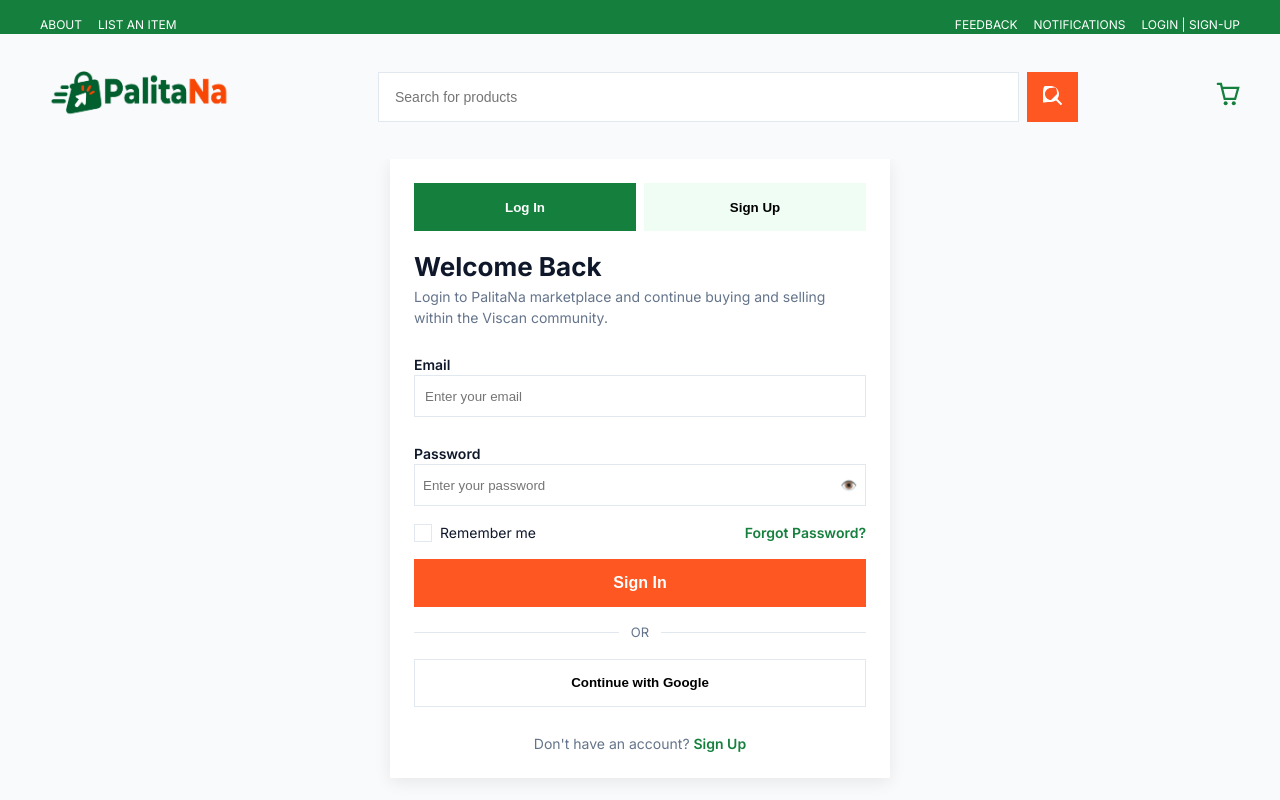
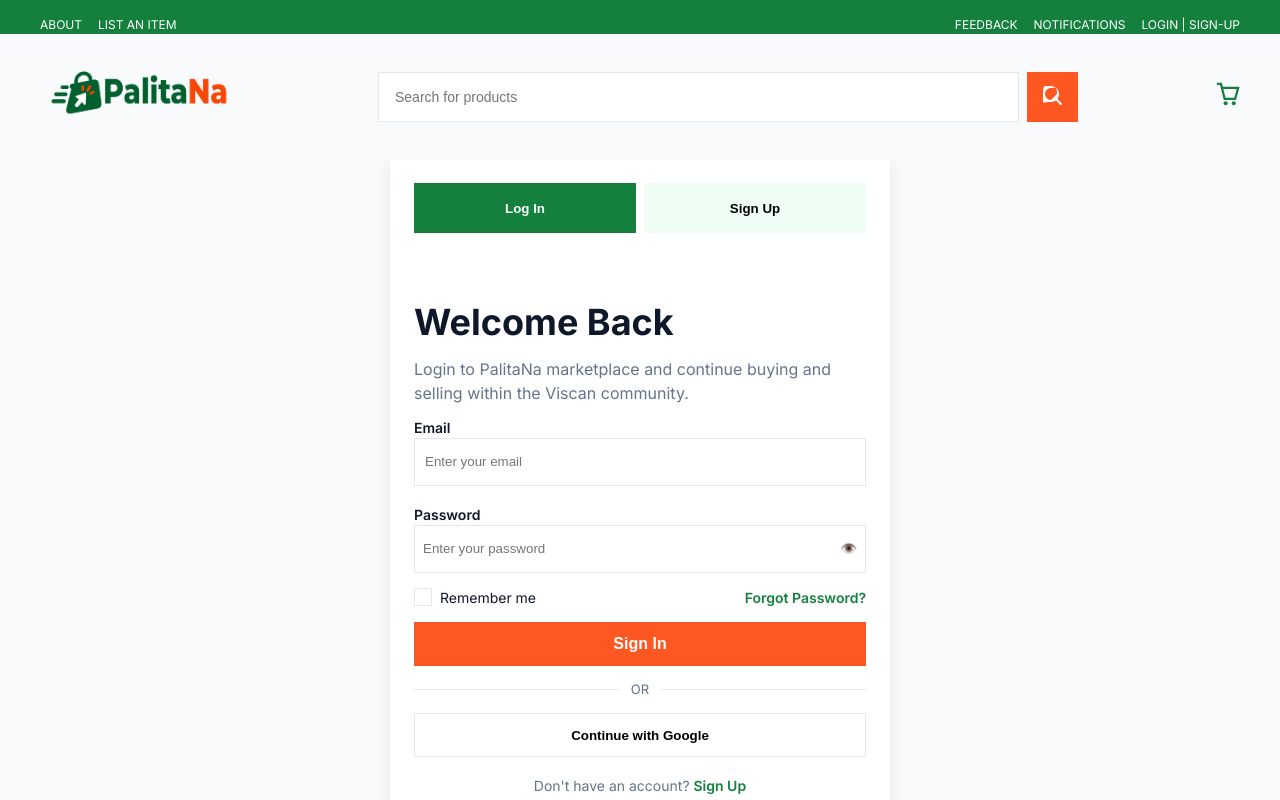
Before and after one commit to yei95474/PalitaNa-React, a React (Vite) app: page /login in a window 1280 px wide. Shown: the top 800 px of the page. Built offline with nearby package versions, Linux system fonts and the light colour scheme; no server answers.

Commit message:
style: equalize auth card height with mode-based spacing

```diff
--- a/src/App.css
+++ b/src/App.css
@@ -664,23 +664,22 @@
   padding: 24px;
   background-color: var(--color-card);
   width: 500px;
-  height: auto;
-
+  height: 715px;
   box-shadow: 0 4px 16px rgba(0, 0, 0, 0.08);
 
   form {
     display: flex;
     flex-direction: column;
-    gap: 16px;
+    gap: 5px;
     width: 100%;
-    padding-top: 16px;
+    margin-bottom: auto;
   }
 
   .auth-title {
     align-self: flex-start;
     font-size: 26px;
     color: var(--color-text-main);
-    padding-top: 16px;
+    margin-top: auto;
   }
 
   .auth-subtitle {
@@ -707,7 +706,7 @@
     padding: 10px 16px;
     cursor: pointer;
     flex: 1;
-    height: 48px;
+    height: 50px;
     font-weight: 600;
     transition: filter 0.2s;
 
@@ -725,7 +724,7 @@
 .form-group {
   label {
     display: flex;
-    padding-top: 10px;
+    padding-top: 4px;
     font-weight: 600;
     font-size: 14px;
   }
@@ -811,7 +810,7 @@
   font-weight: 700;
   font-size: 16px;
   padding: 12px 28px;
-  height: 48px;
+  height: 44px;
   cursor: pointer;
   transition: background-color 0.2s;
 
@@ -824,7 +823,7 @@
 .login-confirmation {
   color: var(--color-text-muted);
   align-self: center;
-  margin-top: 10px;
+  margin-top: 4px;
 
   a {
     color: var(--color-primary);
@@ -895,7 +894,7 @@
   align-items: center;
   justify-content: center;
   width: 100%;
-  height: 48px;
+  height: 44px;
   background-color: var(--color-card);
   border: 1px solid var(--color-border);
   font-weight: 600;
@@ -906,3 +905,45 @@
     background-color: var(--color-surface-tint);
   }
 }
+
+.signup-mode {
+  gap: 8px;
+
+  .form-group>input:not([type="checkbox"]),
+  .password-input-wrapper {
+    height: 32px;
+  }
+
+  .checkbox-group {
+    margin: 9px 0;
+  }
+
+  .auth-title {
+    padding-top: 12px;
+  }
+
+  form {
+    margin: auto;
+  }
+}
+
+.login-mode {
+  gap: 8px;
+
+  .auth-title {
+    font-size: 36px
+  }
+
+  .auth-subtitle {
+    font-size: 16px;
+  }
+
+  .form-group>input:not([type="checkbox"]),
+  .password-input-wrapper {
+    height: 48px;
+  }
+
+  form {
+    gap: 14px;
+  }
+}
--- a/src/pages/LoginPage.jsx
+++ b/src/pages/LoginPage.jsx
@@ -74,7 +74,7 @@ function LoginPage() {
 
     return (
         <main>
-            <section className="main-content-container login-page-container">
+            <section className={`main-content-container login-page-container ${isSignUp ? 'signup-mode' : 'login-mode'}`}>
                 <div className="auth-tabs">
                     <button
                         type="button"
@@ -125,7 +125,7 @@ function LoginPage() {
                             type="email"
                             id="email"
                             placeholder={
-                                isSignUp ? 'Enter your @ulis.edu.ph email' : 'Enter your email'
+                                isSignUp ? 'Enter your email | @vsu.edu.ph' : 'Enter your email'
                             }
                             value={email}
                             onChange={(e) => setEmail(e.target.value)}
```
